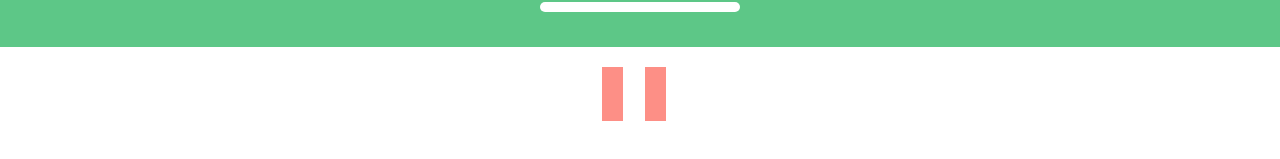
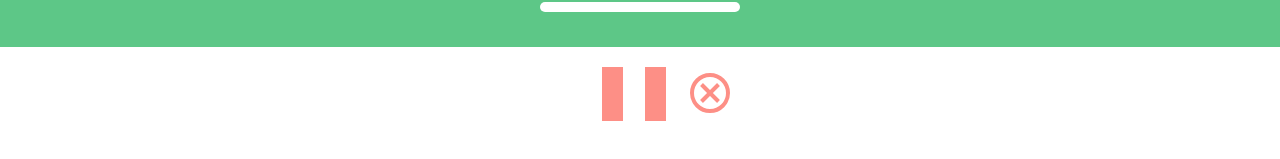
Before and after one commit to bartoszbialecki/bbfocus, a React app: page / in a window 1280 px wide. Both pictures are taken after a click on the button 640 px from the left and 248 px from the top of the page. Shown: the part 153-312 px from the top of the page. Built offline with nearby package versions, Linux system fonts and the light colour scheme.

Commit message:
Handle stop button

```diff
--- a/src/components/Task.js
+++ b/src/components/Task.js
@@ -20,6 +20,7 @@ class Task extends Component {
     this.handleStartPauseButtonClick = this.handleStartPauseButtonClick.bind(
       this
     );
+    this.handleStop = this.handleStop.bind(this);
   }
 
   handleTitleChange(event) {
@@ -43,6 +44,13 @@ class Task extends Component {
         isRunning,
         isPaused,
       };
+    });
+  }
+
+  handleStop(event) {
+    this.setState({
+      isRunning: false,
+      isPaused: false,
     });
   }
 
@@ -70,8 +78,15 @@ class Task extends Component {
             }`}
             onClick={this.handleStartPauseButtonClick}
           ></button>
-          <div className="timer-cancel-button-container hidden">
-            <button className="timer-cancel-button"></button>
+          <div
+            className={`timer-cancel-button-container${
+              !isRunning ? " hidden" : ""
+            }`}
+          >
+            <button
+              className="timer-cancel-button"
+              onClick={this.handleStop}
+            ></button>
           </div>
         </section>
       </>
--- a/src/components/Task.style.scss
+++ b/src/components/Task.style.scss
@@ -93,6 +93,7 @@ $buttonRatio: 1.2;
   cursor: pointer;
   display: inline-block;
   height: 4rem;
+  outline: none;
   position: relative;
   width: 4rem;
 
```
